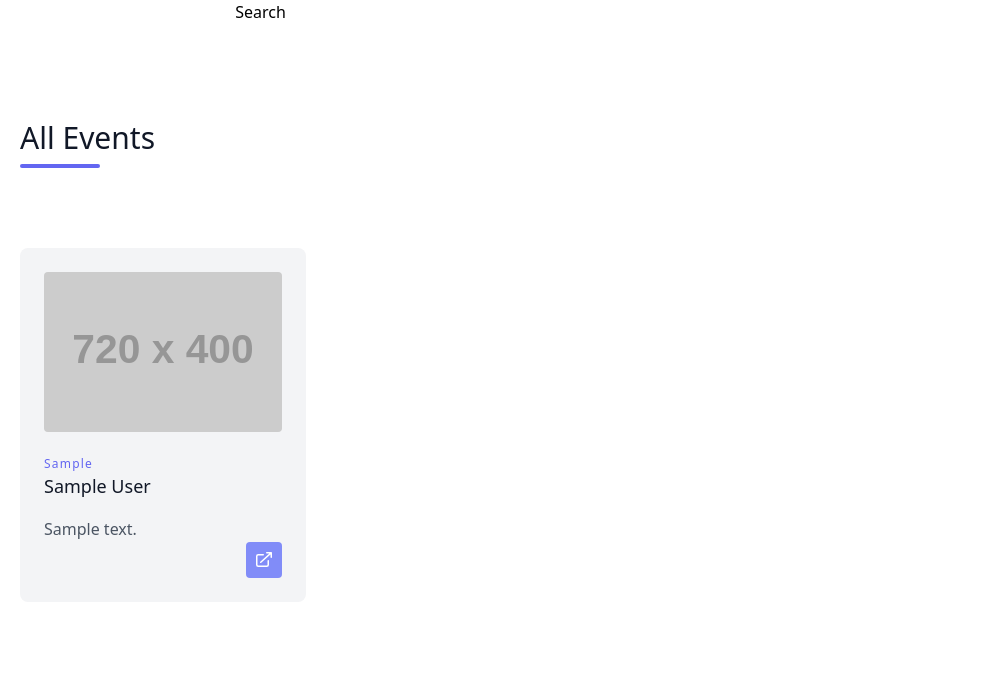
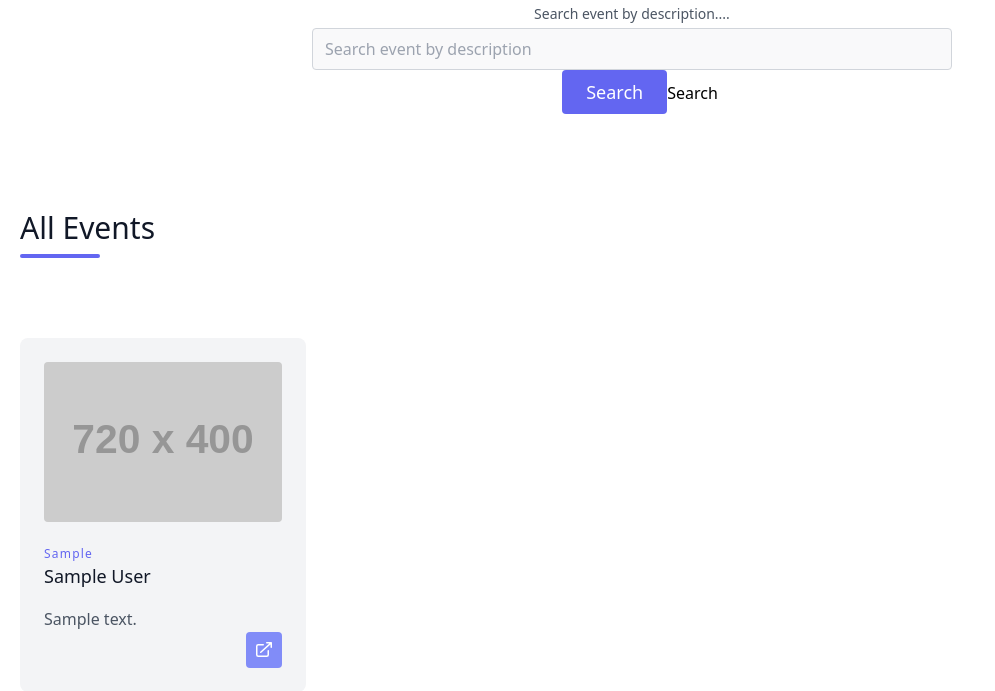
Before and after one commit to sarikaksstrcs/uni_tick, a Django app: template ticket_booking/templates/ticket_booking/event.html in a window 1280 px wide. Shown: the part 80-771 px from the top of the page, without its empty margins (0-995 px from the left). Before the commit the page ends 658 px from the top, so only its background shows below. Run offline with Django 3.2, Linux system fonts and the light colour scheme; the template is opened without the code that fills it: values that come from a table or form of the project are taken from there, others are empty; tables that the repository leaves empty hold one stand-in row (values such as "Sample post"); grey boxes labelled with a size stand in for pictures from a placeholder-image service; some libraries are stand-ins or nearby versions.

Commit message:
search css

```diff
--- a/ticket_booking/templates/ticket_booking/event.html
+++ b/ticket_booking/templates/ticket_booking/event.html
@@ -19,10 +19,18 @@
 </header>
 
 <!--Add Search bar-->
+<form method="get" >
 
-<form method="get">
-  <input type="text" name="search-area">
-  <input type="Submit" value="Search">
+  <!-- <input type="text" name="q" placeholder="Search events by description..." >
+  <button type="submit">Search</button> -->
+  <center>
+  <div class="relative mr-4 md:w-full lg:w-full xl:w-1/2 w-2/4">
+      <label for="hero-field" class="leading-7 text-sm text-gray-600">Search event by description....</label>
+      <input type="text"  name="search-area" placeholder="Search event by description" class="w-full bg-gray-100 rounded border bg-opacity-50 border-gray-300 focus:ring-2 focus:ring-indigo-200 focus:bg-transparent focus:border-indigo-500 text-base outline-none text-gray-700 py-1 px-3 leading-8 transition-colors duration-200 ease-in-out">
+    </div>
+    <input type="submit" class="inline-flex text-white bg-indigo-500 border-0 py-2 px-6 focus:outline-none hover:bg-indigo-600 rounded text-lg " value="Search">Search</input>
+  </div>
+</center>
 </form>
 
 
```
